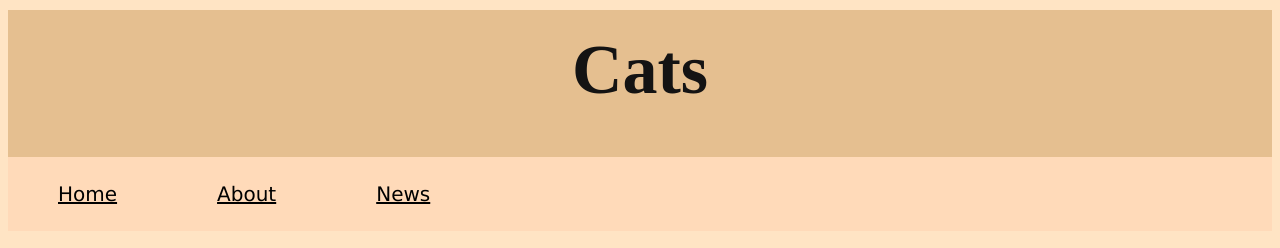
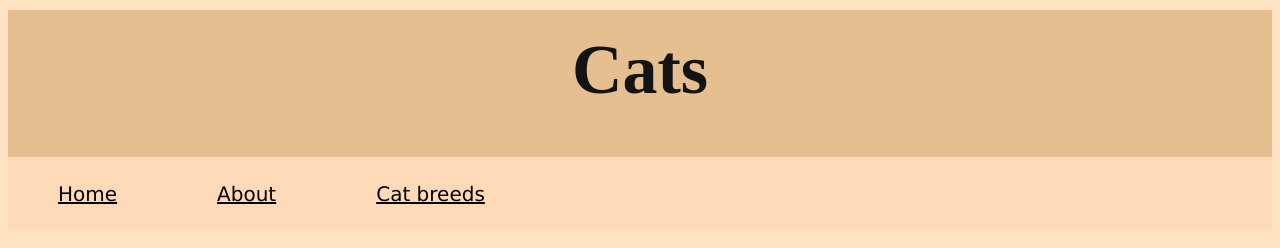
Before and after one commit to milapawlus/cat-website, a plain HTML site: page index.html in a window 1280 px wide. Shown: the top 248 px of the page. Drawn offline with Linux system fonts and the light colour scheme.

Commit message:
added link in nav

```diff
--- a/index.html
+++ b/index.html
@@ -16,7 +16,7 @@
             <div class="topnav">
                 <a class="active" href="index.html">Home</a>
                 <a href="https://en.wikipedia.org/wiki/Cat">About</a>
-                <a href="">News</a>
+                <a href="https://en.wikipedia.org/wiki/List_of_cat_breeds">Cat breeds</a>
             </div>
         </nav>
     </header>
```
